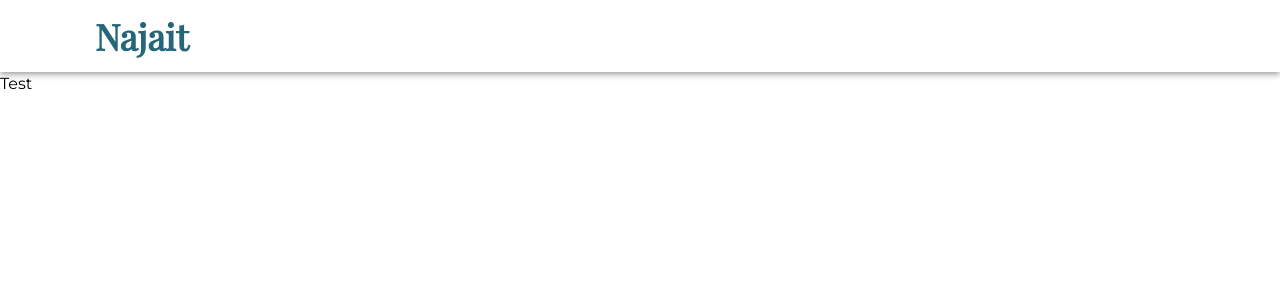
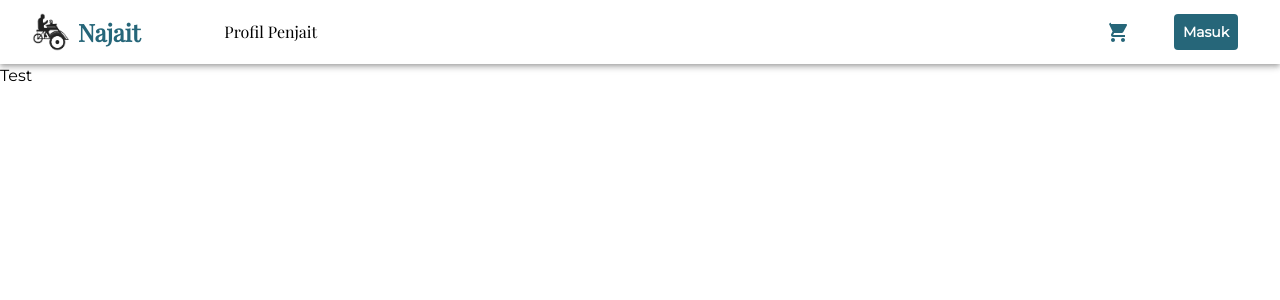
Before and after one commit to rafirm29/najait-express, a React (Create React App) app: page / in a window 1280 px wide. Shown: the top 300 px of the page. Built offline with nearby package versions, Linux system fonts and the light colour scheme.

Commit message:
Finished navbar appearance

```diff
--- a/src/components/Header.js
+++ b/src/components/Header.js
@@ -1,20 +1,65 @@
+import React from 'react';
 import { AppBar, Toolbar, Typography } from '@mui/material';
+import { Button } from '@mui/material';
 import { makeStyles } from '@mui/styles';
-import { fontWeight } from '@mui/system';
-import React from 'react';
+import ShoppingCartIcon from '@mui/icons-material/ShoppingCart';
 
 const useStyles = makeStyles({
   logo: {
-    width: '70.96px',
-    height: '72px',
-    background: 'url(./assets/images/logo najait item.png)',
+    width: '54px',
+    height: '54px',
+  },
+  'logo-container': {
+    display: 'flex',
+    alignItems: 'center',
+    cursor: 'pointer',
   },
 });
 
 // Najait logo
 const Logo = () => {
   const classes = useStyles();
-  return <div className={classes.logo}></div>;
+  return (
+    <div className={classes['logo-container']}>
+      <img
+        src="./assets/images/logo najait item.png"
+        alt="logo"
+        className={classes.logo}
+      />
+      <Typography
+        sx={{
+          color: '#266679',
+          fontFamily: `"Playfair Display", serif`,
+          fontWeight: 700,
+          fontSize: '1.5em',
+          marginRight: '54px',
+        }}
+      >
+        Najait
+      </Typography>
+    </div>
+  );
+};
+
+// Nav item
+const NavItem = ({ text }) => {
+  return (
+    <Typography
+      sx={{
+        fontFamily: `"Playfair Display", serif`,
+        marginX: '18px',
+        padding: '6px 12px',
+        cursor: 'pointer',
+        borderRadius: '8px',
+        '&:hover': {
+          backgroundColor: '#f0f0f0',
+        },
+      }}
+      onClick={() => console.log(text, ' clicked')}
+    >
+      {text}
+    </Typography>
+  );
 };
 
 const Header = () => {
@@ -26,17 +71,43 @@ const Header = () => {
           backgroundColor: 'white',
         }}
       >
+        {/* Home logo */}
         <Logo />
-        <Typography
+
+        {/* Nav item(s) */}
+        <NavItem text="Profil Penjait" />
+
+        {/* Cart page */}
+        <ShoppingCartIcon
           sx={{
+            marginLeft: 'auto',
             color: '#266679',
-            fontFamily: `"Playfair Display", serif`,
+            cursor: 'pointer',
+            borderRadius: '64px',
+            padding: '8px',
+            '&:hover': {
+              backgroundColor: '#f0f0f0',
+            },
+          }}
+        />
+
+        {/* Sign in button */}
+        <Button
+          sx={{
+            margin: '0 18px 0 36px',
             fontWeight: 700,
-            fontSize: '36px',
+            color: 'white',
+            backgroundColor: '#266679',
+            textTransform: 'capitalize',
+            '&:hover': {
+              color: 'white',
+              backgroundColor: '#266679',
+              filter: 'brightness(85%)',
+            },
           }}
         >
-          Najait
-        </Typography>
+          Masuk
+        </Button>
       </Toolbar>
     </AppBar>
   );
```
